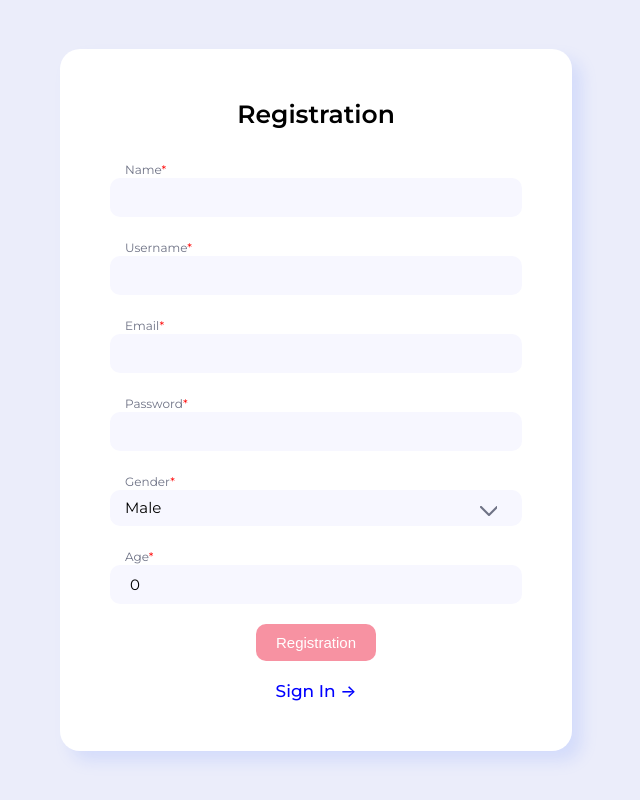
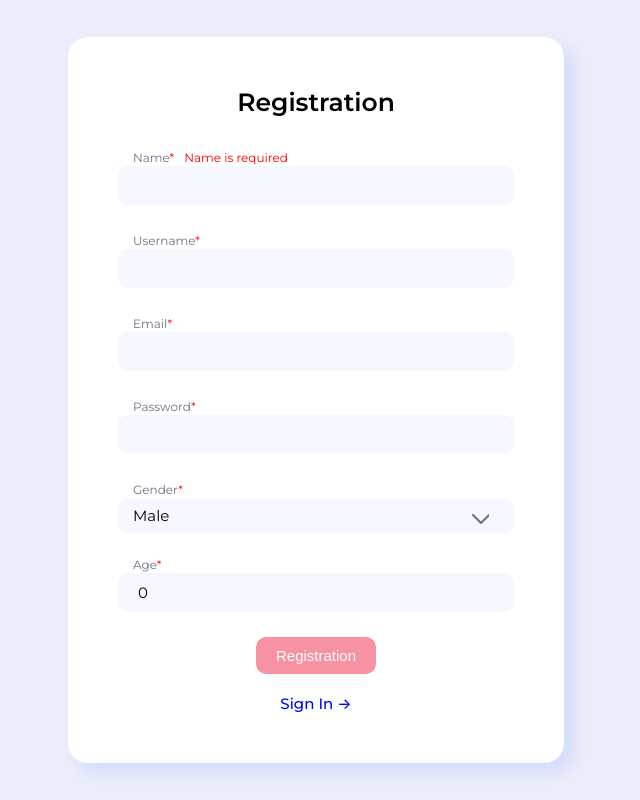
Before and after one commit to Ramashka-Luba/todo-api, a React (Create React App) app: page / in a window 1280 px wide. Shown: the whole page, without its empty margins (324-964 px from the left). Built offline with nearby package versions, Linux system fonts and the light colour scheme; the HTML template or start-up script is replaced by a standard one.

Commit message:
fixed styles

```diff
--- a/src/components/page/loginPage/LoginPage.module.css
+++ b/src/components/page/loginPage/LoginPage.module.css
@@ -102,7 +102,6 @@
     color: #0000ff;
     text-decoration: none;
     font-weight: 500;
-    font-size: 17px;
     margin-right: 10px;
 }
 
--- a/src/components/page/registrationPage/RegistrationPage.jsx
+++ b/src/components/page/registrationPage/RegistrationPage.jsx
@@ -6,7 +6,7 @@ import Arrow from "./../../../assets/arrow-right.png"
 
 const RegistrationPage = () => {
 
-    const [data,setData] = useState({
+    const [data, setData] = useState({
         name: "",
         username: "",
         email: "",
@@ -35,11 +35,11 @@ const RegistrationPage = () => {
         });
     };
 
-    const heandlePost = async() => {
+    const heandlePost = async () => {
         console.log("-----heandlePost-------");
         console.log(data);
         try {
-            const res = await axios.post ("https://first-node-js-app-r.herokuapp.com/api/users/register", data );
+            const res = await axios.post("https://first-node-js-app-r.herokuapp.com/api/users/register", data);
             console.log(res);
 
             navigate('/loginPage'); //вызываем navigate и передаем url, куда хотим чтоб нас перекинуло
@@ -50,6 +50,32 @@ const RegistrationPage = () => {
     };
 
 
+    // ----------------Validations-----------------
+
+// const useInput = (initialValue, validations) => {
+//     const [value, setValue] = useState (initialValue); // значение внутри Inputa
+//     const [isDirty, setDirty] = useState (false);
+
+//     const onChange = (e) => {
+//         setValue(e.target.value)
+//     }
+
+//     const onBlur = (e) => {
+//         setDirty(true)
+//     }
+//     return {
+//         value,
+//         onChange,
+//         onBlur
+//     }
+// }
+
+
+
+
+    // ----------------Validations-----------------
+
+
 
     return (
         <div className={s.RegistrationPage}>
@@ -57,53 +83,58 @@ const RegistrationPage = () => {
                 <h2 className={s.title}>Registration</h2>
 
                 <form onSubmit={(e) => handleSubmit(e)}
-                        className={s.wrapForm}>
+                    className={s.wrapForm}>
 
                     <div className={s.wrapInput}>
-                        <label className={s.label} htmlFor="name">Name<span>*</span></label>
+                        <label className={s.label} htmlFor="name">Name
+                            <span>*</span>
+                            <span className={s.error}>Name is required</span>
+                        </label>
+
                         <input
-                            onChange={(e) => setData({...data, name : e.target.value})}
+                            onChange={(e) => setData({ ...data, name: e.target.value })}
                             value={data.name}
                             type='text'
-                            className={s.input}/>
+                            className={s.input} />
+
                     </div>
 
                     <div className={s.wrapInput}>
                         <label className={s.label} htmlFor="username">Username<span>*</span></label>
                         <input
-                            onChange={(e) => setData({...data, username : e.target.value})}
+                            onChange={(e) => setData({ ...data, username: e.target.value })}
                             value={data.username}
                             type='text'
-                            className={s.input}  />
+                            className={s.input} />
                     </div>
 
                     <div className={s.wrapInput}>
                         <label className={s.label} htmlFor="email">Email<span>*</span></label>
                         <input
-                            onChange={(e) => setData({...data, email : e.target.value})}
+                            onChange={(e) => setData({ ...data, email: e.target.value })}
                             value={data.email}
                             type='email'
-                            className={s.input}  />
+                            className={s.input} />
                     </div>
 
                     <div className={s.wrapInput}>
                         <label className={s.label} htmlFor="password">Password<span>*</span></label>
                         <input
-                            onChange={(e) => setData({...data, password : e.target.value})}
+                            onChange={(e) => setData({ ...data, password: e.target.value })}
                             value={data.password}
                             type='password'
-                        className={s.input}  />
+                            className={s.input} />
                     </div>
 
                     <div className={s.wrapInput}>
                         <label className={s.label} htmlFor="gender">Gender<span>*</span></label>
                         <div className={s.select}>
                             <select
-                                onChange={(e) => setData({...data, isMan : !data.isMan})}
+                                onChange={(e) => setData({ ...data, isMan: !data.isMan })}
                                 value={data.isMan}
                                 name="gender">
-                                    <option value="true">Male</option>
-                                    <option value="false">Female</option>
+                                <option value="true">Male</option>
+                                <option value="false">Female</option>
                             </select>
                         </div>
                     </div>
@@ -111,10 +142,10 @@ const RegistrationPage = () => {
                     <div className={s.wrapInput}>
                         <label className={s.label} htmlFor="age">Age<span>*</span></label>
                         <input
-                            onChange={(e) => setData({...data, age : Number(e.target.value)})}
+                            onChange={(e) => setData({ ...data, age: Number(e.target.value) })}
                             value={data.age}
                             type='number'
-                            className={s.input}  />
+                            className={s.input} />
                     </div>
 
                     <div className={s.wrapBtn}>
--- a/src/components/page/registrationPage/RegistrationPage.module.css
+++ b/src/components/page/registrationPage/RegistrationPage.module.css
@@ -6,6 +6,7 @@
     min-height: 100vh;
 
     background: #EBEDFA;
+    padding: 20px;
 }
 
 .inner {
@@ -42,13 +43,19 @@
 } */
 
 /* .wrapInput{
-    margin-bottom: 20px;
+
 } */
+
 
 .label{
     margin-left: 15px;
     color:#6e7285;
     font-size: 12px;
+}
+.error {
+    margin-left: 10px;
+    font-size: 12px;
+    color: red;
 }
 
 .label span{
@@ -63,7 +70,7 @@
     box-sizing: border-box;
     font-size: 15px;
     font-family: 'Montserrat';
-    margin-bottom: 20px;
+    margin-bottom: 25px;
 }
 
 .input:focus {
@@ -138,7 +145,6 @@ select:focus {
     color: #0000ff;
     text-decoration: none;
     font-weight: 500;
-    font-size: 17px;
 }
 
 .link:hover {
```
